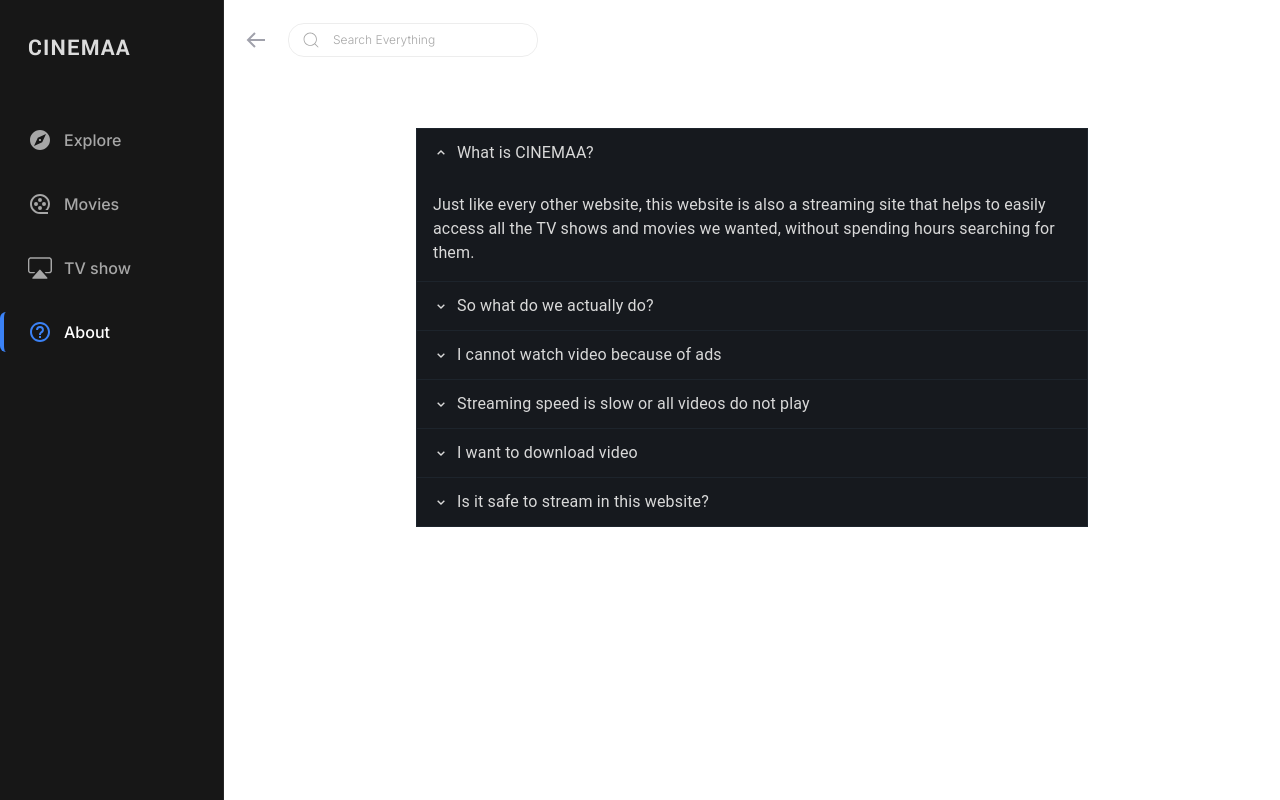
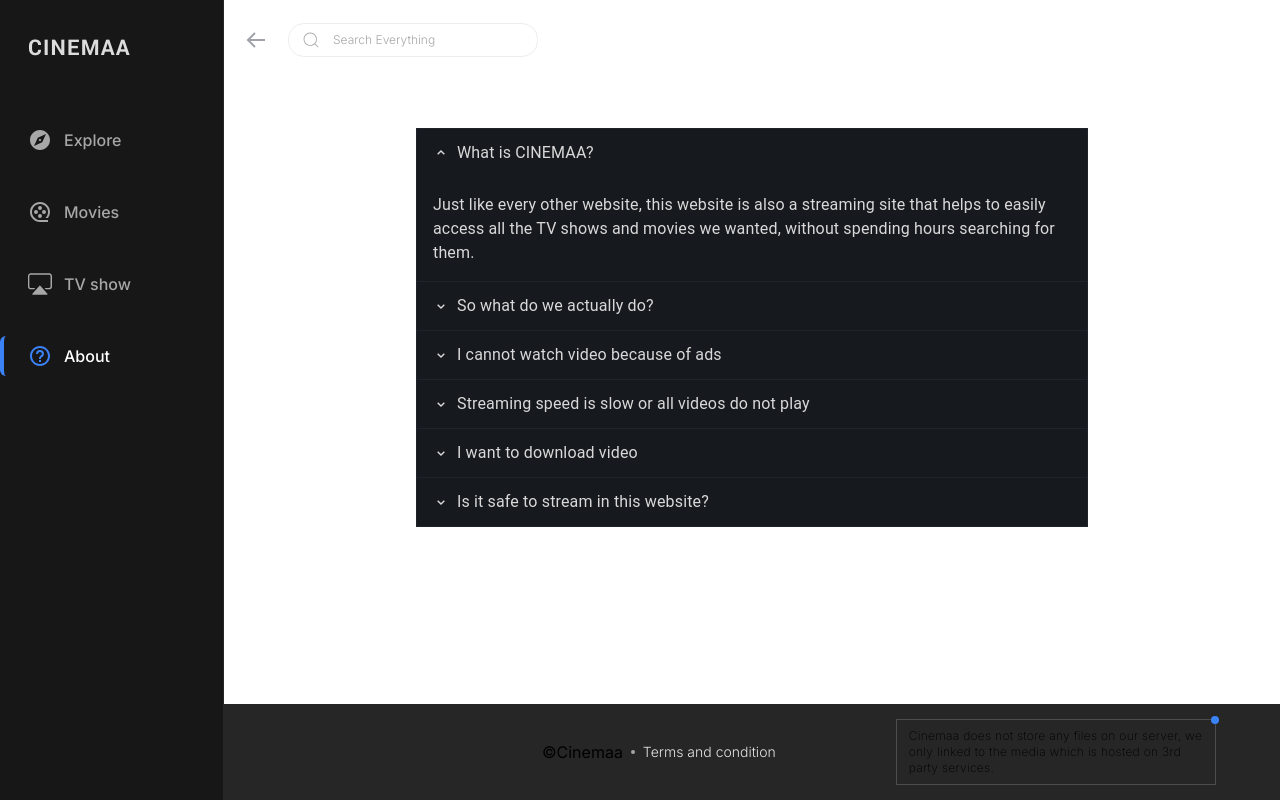
Before and after one commit to immdipu/Streamland-frontend, a Next.js app: page /about in a window 1280 px wide. Built offline with nearby package versions, Linux system fonts and the light colour scheme.

Commit message:
about section updated

```diff
--- a/src/app/about/page.tsx
+++ b/src/app/about/page.tsx
@@ -1,10 +1,33 @@
 import React from "react";
 import { About } from "../component";
+import Link from "next/link";
 
 const page = () => {
   return (
     <div>
       <About />
+      <div className=" absolute bottom-0  max-md:gap-4 gap-10 left-0 right-0 justify-end  ml-56 max-md:ml-0 items-center h-24 max-md:h-fit flex bg-neutral-800">
+        <div className="flex gap-2 items-center  justify-end w-full  pr-20 max-md:pr-6  pl-5 ">
+          <Link href={"/"}>©Cinemaa</Link>
+          <div className="w-1 h-1 rounded-full bg-neutral-400" />
+          <Link
+            href={"/terms"}
+            className="font-light text-neutral-200 text-sm hover:underline"
+          >
+            Terms and condition
+          </Link>
+        </div>
+
+        <div className="w-fit max-sm:w-full mr-16 max-sm:mr-0">
+          <div className="border  border-neutral-400 border-opacity-30 relative py-2 px-3 max-w-xl w-full">
+            <div className="bg-blue-500 w-2 h-2 rounded-full absolute -right-1 -top-1" />
+            <p className="text-xs max-md:text-xxs font-extralight tracking-wide leading-4">
+              Cinemaa does not store any files on our server, we only linked to
+              the media which is hosted on 3rd party services.
+            </p>
+          </div>
+        </div>
+      </div>
     </div>
   );
 };
--- a/src/app/component/sidenav/sidebar_component/Sidebarcomponent.tsx
+++ b/src/app/component/sidenav/sidebar_component/Sidebarcomponent.tsx
@@ -11,7 +11,7 @@
       <h1 className="text-_white font-Helvetica text-2xl font-bold tracking-wider pl-7 mt-8">
         CINEMAA
       </h1>
-      <section className="mt-14 flex flex-col gap-6">
+      <section className="mt-14 flex flex-col gap-8">
         {routes.map((item: DesktopSingleComponentProps) => {
           return (
             <SingleComponent
```
